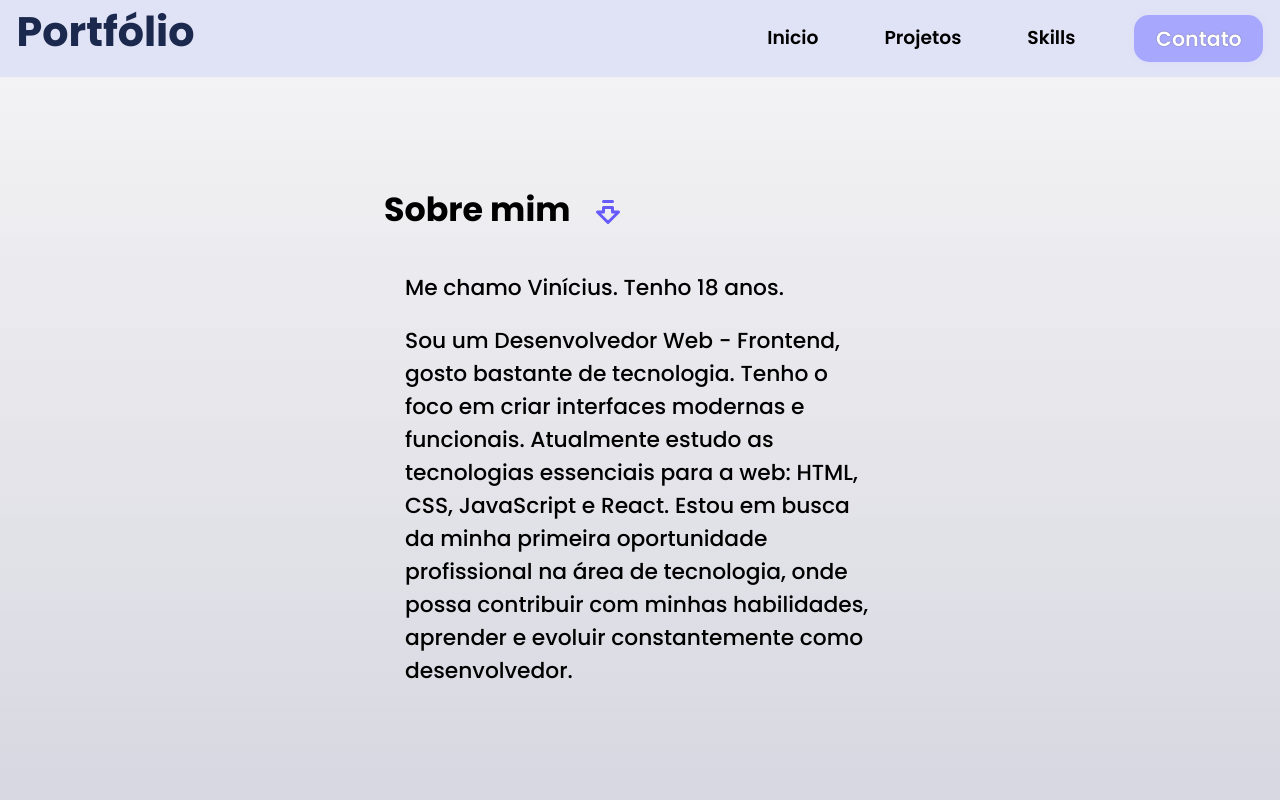
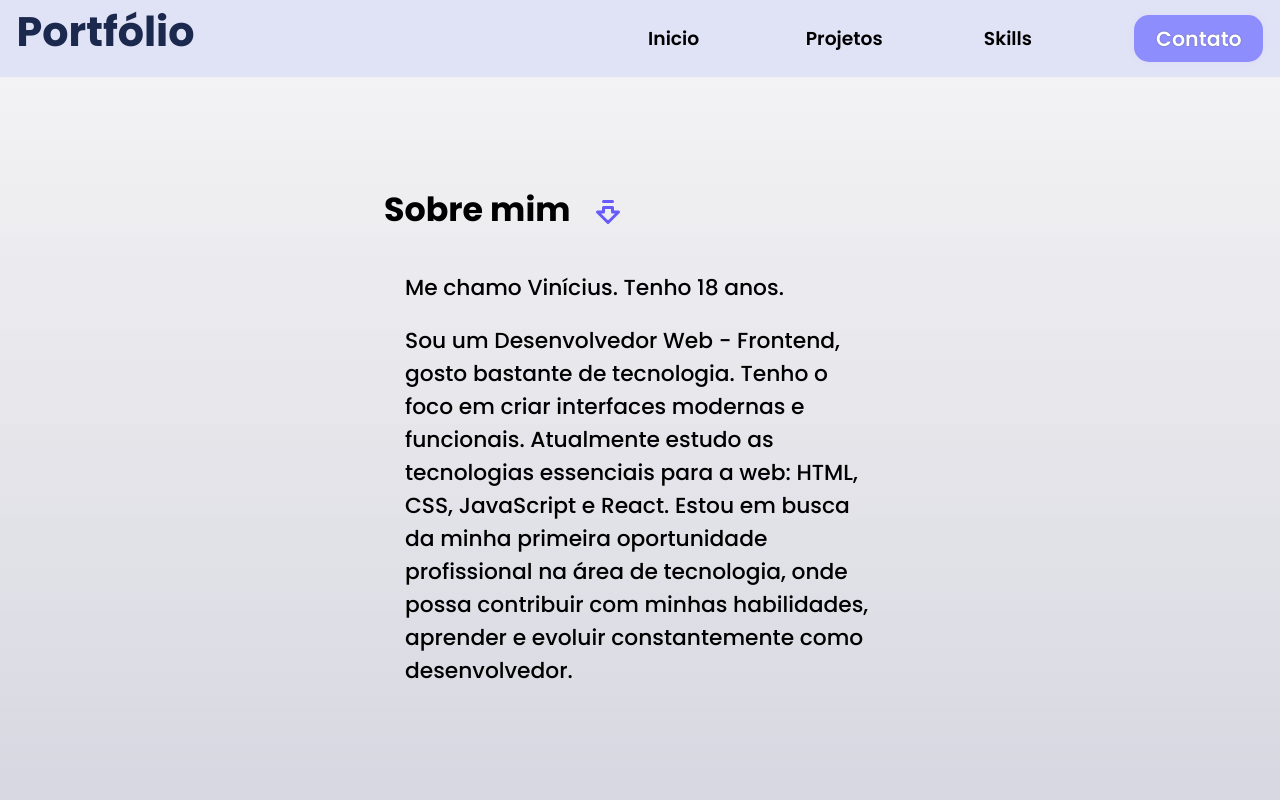
Before and after one commit to SantV7/personal_portifolio, a React (Vite) app: page / in a window 1280 px wide. Shown: the top 800 px of the page. Built offline with nearby package versions, Linux system fonts and the light colour scheme; some icons are missing.

Commit message:
Today is it.

```diff
--- a/src/components/footer/Services.jsx
+++ b/src/components/footer/Services.jsx
@@ -4,6 +4,7 @@ import { MdEmail } from "react-icons/md";
 import { FaYoutube } from "react-icons/fa";
 import { FaGithub } from "react-icons/fa6";
 import '../../style/footer/services.css'
+import { MdEdgesensorHigh } from "react-icons/md";
 import ScrollReveal from "scrollreveal";
 import {useEffect} from "react";
 
@@ -22,7 +23,7 @@ const Services = () => {
           <footer id="footer">
             <div id="services_info">
                 <p className="text_footer">Para serviços</p>
-                <span className="text_footer">Entre em contato</span>
+                <span className="text_footer">Entre em contato <MdEdgesensorHigh size={30} color="orange" /> </span>
             </div>
 
 
--- a/src/components/header/Header.jsx
+++ b/src/components/header/Header.jsx
@@ -5,6 +5,7 @@ import { FaBars } from "react-icons/fa";
 import { useState } from "react";
 import '../../style/header/btnIcons.css'
 import BtnContact from "./navbar/BtnContact";
+
 
 const Header = () => {
     const [showMenu, setShowMenu] = useState(true)
--- a/src/components/header/navbar/Navbar.jsx
+++ b/src/components/header/navbar/Navbar.jsx
@@ -1,5 +1,8 @@
+import { PiHouseLineDuotone } from "react-icons/pi";
+import BtnContact from "../navbar/BtnContact"
+import { GrProjects } from "react-icons/gr";
+import { AiOutlineCluster } from "react-icons/ai";
 
-import BtnContact from "../navbar/BtnContact"
 
 const Navbar = () => {
 
@@ -12,9 +15,9 @@ const Navbar = () => {
 
         <nav id='nav-desktop'>
             <ul id='ul-desktop'>
-                <li><a className='a_navbar' href="#inicio-text">Inicio</a></li>
-                <li><a onClick={() => waitForProjects()} href="#projects-area">Projetos</a></li>
-                <li><a href="#skills_container">Skills</a></li>
+                <li><a className='a_navbar' href="#inicio-text">Inicio</a> <div><PiHouseLineDuotone className="icon-header-hover" size={27} /></div></li>
+                <li><a onClick={() => waitForProjects()} href="#projects-area">Projetos</a> <div><GrProjects size={21.65} className="icon-header-hover" /></div></li>
+                <li><a href="#skills_container">Skills</a> <AiOutlineCluster className="icon-header-hover" size={30} /></li>
                 <BtnContact />
             </ul>
         </nav>
--- a/src/style/header/btncontact.css
+++ b/src/style/header/btncontact.css
@@ -1,8 +1,7 @@
 #btn_contact {
     text-decoration: none;
-    background-color: rgb(167, 167, 254);
+    background-color: rgb(141, 141, 253);
     border: none;
-    margin-top: -9px;
     border-radius: 15px;
     color: white;
     text-align: center;
@@ -16,7 +15,7 @@
     animation: pulseBtn ease-in 1.6s infinite;
 
     &:hover {
-        background-color: rgb(142, 142, 255);
+        background-color: rgb(178, 178, 250);
     }
 }
 
--- a/src/style/header/header.css
+++ b/src/style/header/header.css
@@ -17,31 +17,44 @@
     margin-bottom: 14.5px;
     z-index: 1002;
 }
-
+.icon-header-hover {
+    opacity: 0;
+}
 #nav-desktop {
     display: none;
     z-index: 1001;
+
+    li {
+        display: flex;
+        align-items: center;
+        justify-content: center;
+        gap: 13.5px;
+        padding: 7px;
+        border-radius: 10px;
+        flex-flow: row nowrap;
+        transition: ease 0.3s;
+
+        &:hover {
+
+            background-color: rgba(17, 17, 97, 0.183);
+            .icon-header-hover {
+                opacity: 1;
+            }
+      }
+    }
 }
 
 #ul-desktop {
     display: flex;
-    gap: 70px;
+    align-items: center;
+    gap: 60px;
     list-style: none;
-    padding: 0;
-    margin: 0;
 
     li a {
       text-decoration: none;
       color: black;
       font-size: 1.17em;
-      padding: 7px;
-      border-radius: 10px;
       font-weight: 550;
-      transition: ease 0.27s;
-
-      &:hover {
-        background-color: rgba(17, 17, 97, 0.183);
-      }
     }
 }
 
```
